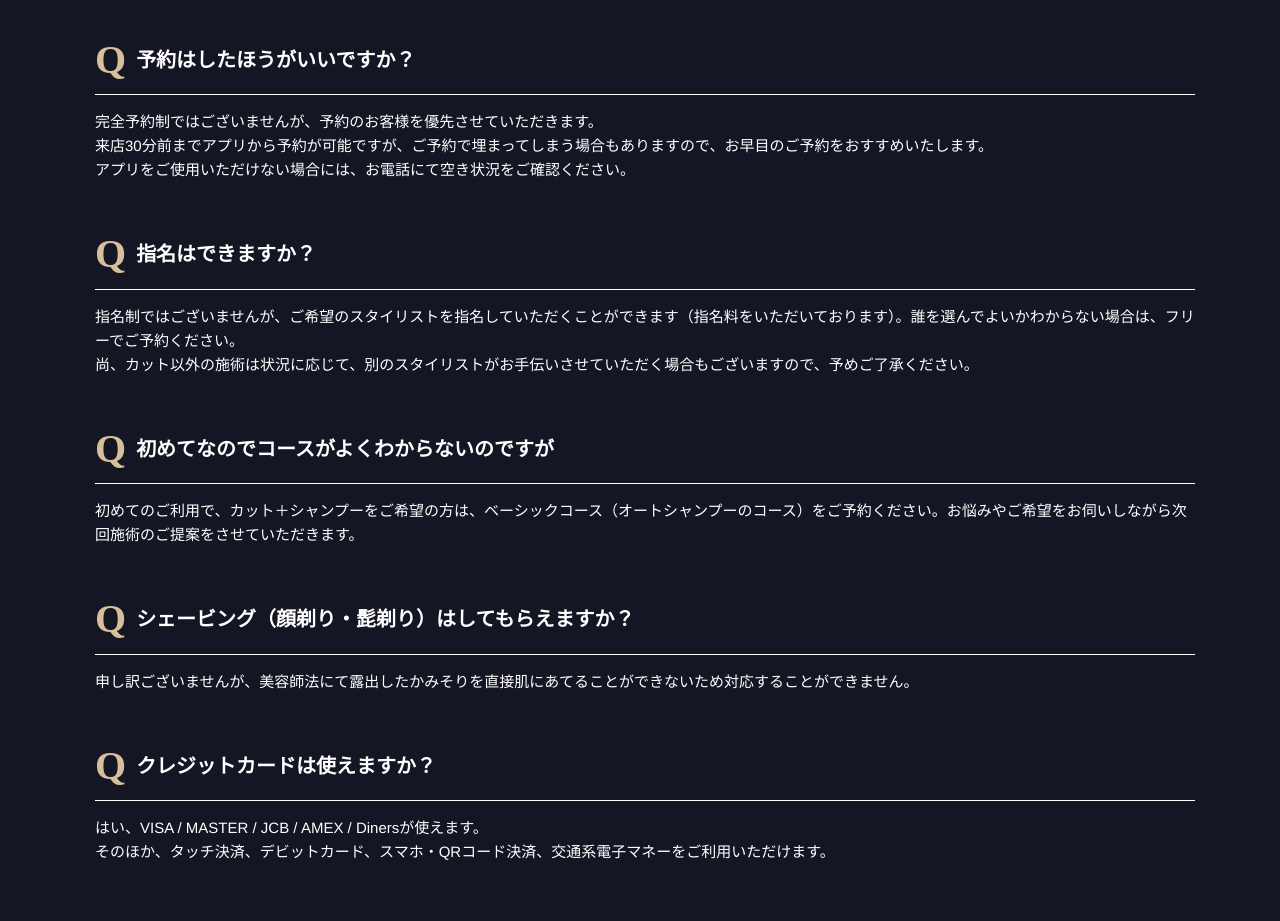
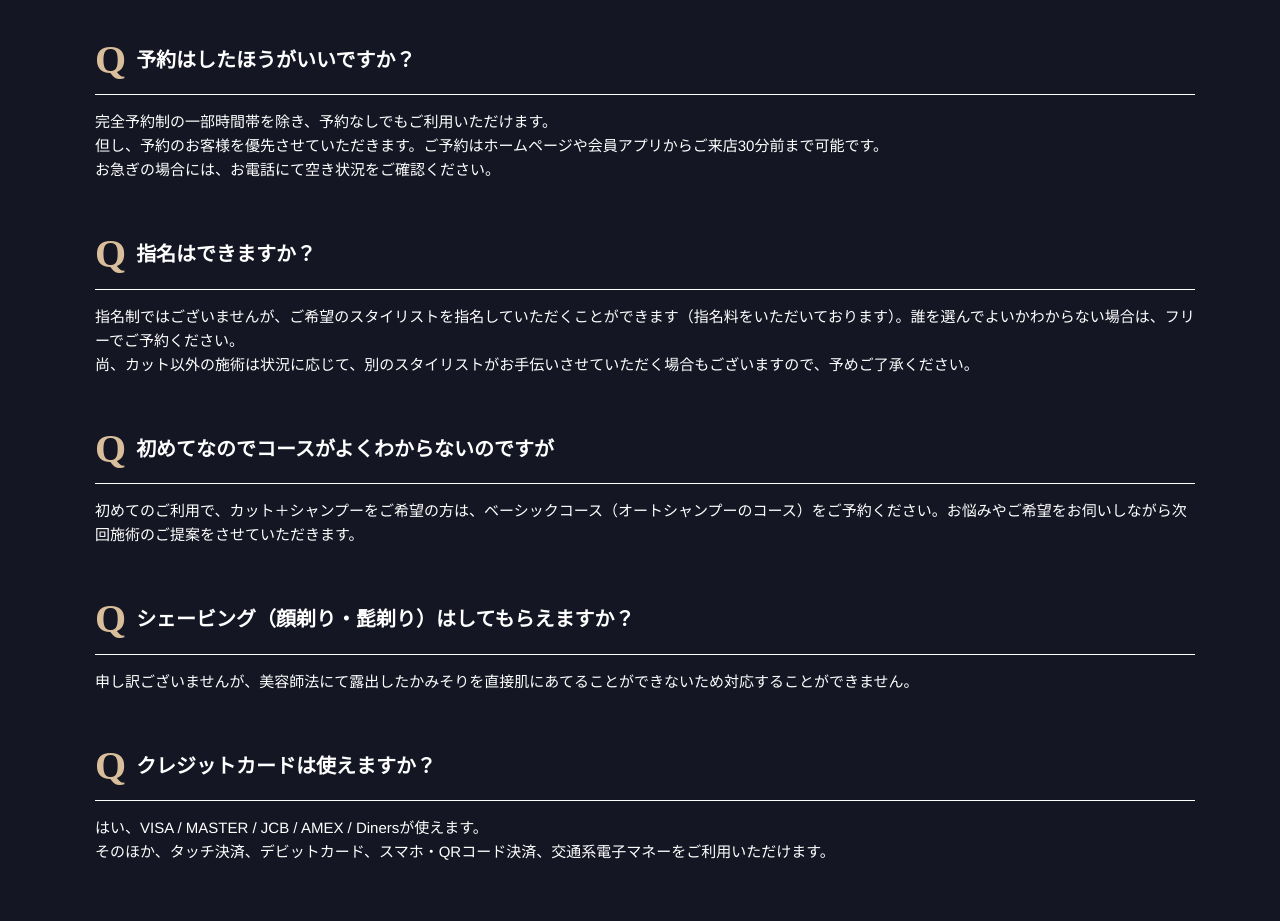
Before and after one commit to kamy0042/bee_group_web, a Next.js app: page /faq in a window 1280 px wide. Shown: the part 960-1881 px from the top of the page. Built offline with nearby package versions, Linux system fonts and the light colour scheme.

Commit message:
faq更新

```diff
--- a/pages/faq/index.js
+++ b/pages/faq/index.js
@@ -7,10 +7,7 @@ const Faq = () => (
     <>
         <Head>
             <title>よくある質問 | 男性専門美容室 Bee dandy</title>
-            <meta
-                name="description"
-                content="新橋の男性専門美容室 Bee dandyのよくある質問をまとめました。コースやお支払い方法の詳細など、あなたの疑問にお答えします"
-            ></meta>
+            <meta name="description" content="新橋の男性専門美容室 Bee dandyのよくある質問をまとめました。コースやお支払い方法の詳細など、あなたの疑問にお答えします"></meta>
             <link rel="icon" href="/favicon.ico" />
         </Head>
 
@@ -43,11 +40,11 @@ const Faq = () => (
                         </dt>
                         <dd className={styles.faq_body}>
                             <p>
-                                完全予約制ではございませんが、予約のお客様を優先させていただきます。
+                                完全予約制の一部時間帯を除き、予約なしでもご利用いただけます。
                                 <br />
-                                来店30分前までアプリから予約が可能ですが、ご予約で埋まってしまう場合もありますので、お早目のご予約をおすすめいたします。
+                                但し、予約のお客様を優先させていただきます。ご予約はホームページや会員アプリからご来店30分前まで可能です。
                                 <br />
-                                アプリをご使用いただけない場合には、お電話にて空き状況をご確認ください。
+                                お急ぎの場合には、お電話にて空き状況をご確認ください。
                             </p>
                         </dd>
                         <dt className={styles.faq_title}>
@@ -75,9 +72,7 @@ const Faq = () => (
                             <span>シェービング（顔剃り・髭剃り）はしてもらえますか？</span>
                         </dt>
                         <dd className={styles.faq_body}>
-                            <p>
-                                申し訳ございませんが、美容師法にて露出したかみそりを直接肌にあてることができないため対応することができません。{" "}
-                            </p>
+                            <p>申し訳ございませんが、美容師法にて露出したかみそりを直接肌にあてることができないため対応することができません。 </p>
                         </dd>
                         <dt className={styles.faq_title}>
                             <span className={styles.faq_icon}>Q</span>
@@ -95,9 +90,7 @@ const Faq = () => (
                             <span>男性専門とのことですが、女性や子どもも受け付けてもらえるのですか？</span>
                         </dt>
                         <dd className={styles.faq_body}>
-                            <p>
-                                申し訳ございませんが、女性、小学生以下のお子様連れや同伴はご遠慮いただいております。また、子ども料金や学割は設けておりませんのでご了承ください。
-                            </p>
+                            <p>申し訳ございませんが、女性、小学生以下のお子様連れや同伴はご遠慮いただいております。また、子ども料金や学割は設けておりませんのでご了承ください。</p>
                         </dd>
                         <dt className={styles.faq_title}>
                             <span className={styles.faq_icon}>Q</span>
```
